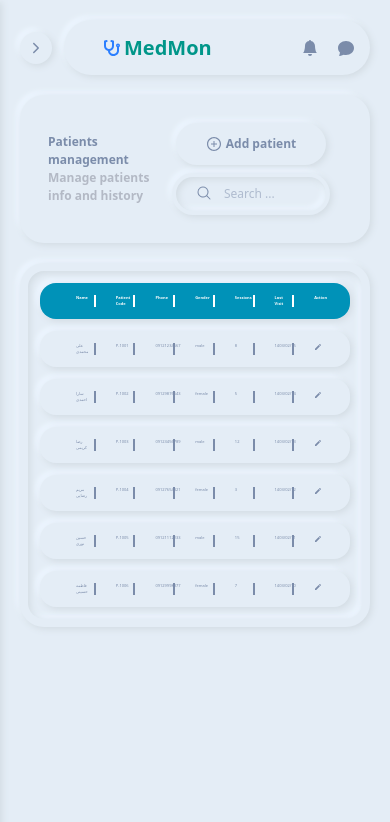
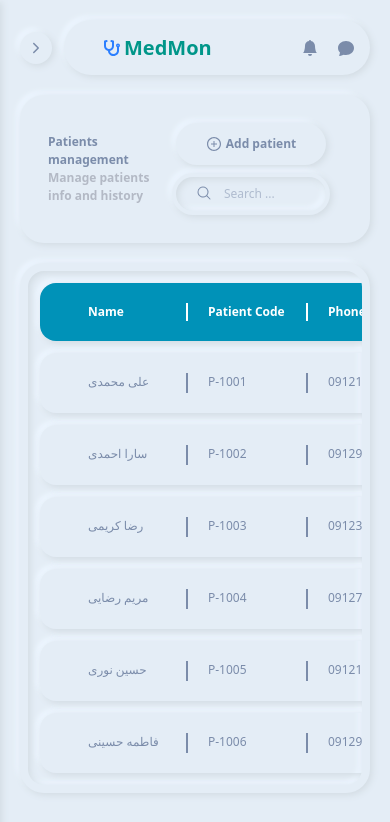
Before and after one commit to Winchester-cell/audius-app, a Next.js app: page /patients in a window 390 px wide. Shown: the top 822 px of the page. Built offline with nearby package versions, Linux system fonts and the light colour scheme.

Commit message:
patient table responsive

```diff
--- a/src/components/templates/PatientsPage/PatientsTable.tsx
+++ b/src/components/templates/PatientsPage/PatientsTable.tsx
@@ -4,9 +4,9 @@ import PatientTableRow from "./TableItem/PatientTableRow"
 const PatientsTable = () => {
     return (
         <div className="w-full p-2 neu__norm rounded-3xl scale-[1]">
-            <div className="w-full p-3 neu__inner rounded-2xl flex flex-col gap-3">
+            <div className="w-full p-3 neu__inner rounded-2xl flex flex-col gap-3 overflow-x-auto">
                 {/* Table head */}
-                <div className="text-[clamp(4px,1dvw,12px)] lg:text-[12px] py-3 px-4 lg:px-7 lg:py-5 grid grid-flow-col auto-cols-fr neu__norm rounded-2xl font-semibold text-white bg-(--hover-color)">
+                <div className="w-4xl xl:w-full text-[12px] px-7 py-5 grid grid-flow-col auto-cols-fr neu__norm rounded-2xl font-semibold text-white bg-(--hover-color)">
                     <div className="border-e-2 border-white ps-5">Name</div>
                     <div className="border-e-2 border-white ps-5">Patient Code</div>
                     <div className="border-e-2 border-white ps-5">Phone</div>
--- a/src/components/templates/PatientsPage/TableItem/PatientTableRow.tsx
+++ b/src/components/templates/PatientsPage/TableItem/PatientTableRow.tsx
@@ -2,7 +2,7 @@ import { MdModeEdit } from "react-icons/md"
 
 const PatientTableRow = ({ name, patientCode, phone, gender, sessions, lastVisit }: any) => {
     return (
-        <div className="text-[clamp(4px,1dvw,12px)] lg:text-[12px] py-3 px-4 lg:px-7 lg:py-5 grid grid-flow-col auto-cols-fr neu__norm rounded-2xl">
+        <div className="w-4xl xl:w-full text-[12px] px-7 py-5 grid grid-flow-col auto-cols-fr neu__norm rounded-2xl">
             <div className="border-e-2 border-(--main-text) ps-5">{name}</div>
             <div className="border-e-2 border-(--main-text) ps-5">{patientCode}</div>
             <div className="border-e-2 border-(--main-text) ps-5">{phone}</div>
@@ -10,7 +10,7 @@ const PatientTableRow = ({ name, patientCode, phone, gender, sessions, lastVisit
             <div className="border-e-2 border-(--main-text) ps-5">{sessions}</div>
             <div className="border-e-2 border-(--main-text) ps-5">{lastVisit}</div>
             <div className="ps-5">
-                <MdModeEdit className="lg:w-5 lg:h-5 w-2 h-2" />
+                <MdModeEdit className="w-5 h-5" />
             </div>
         </div>
     )
```
